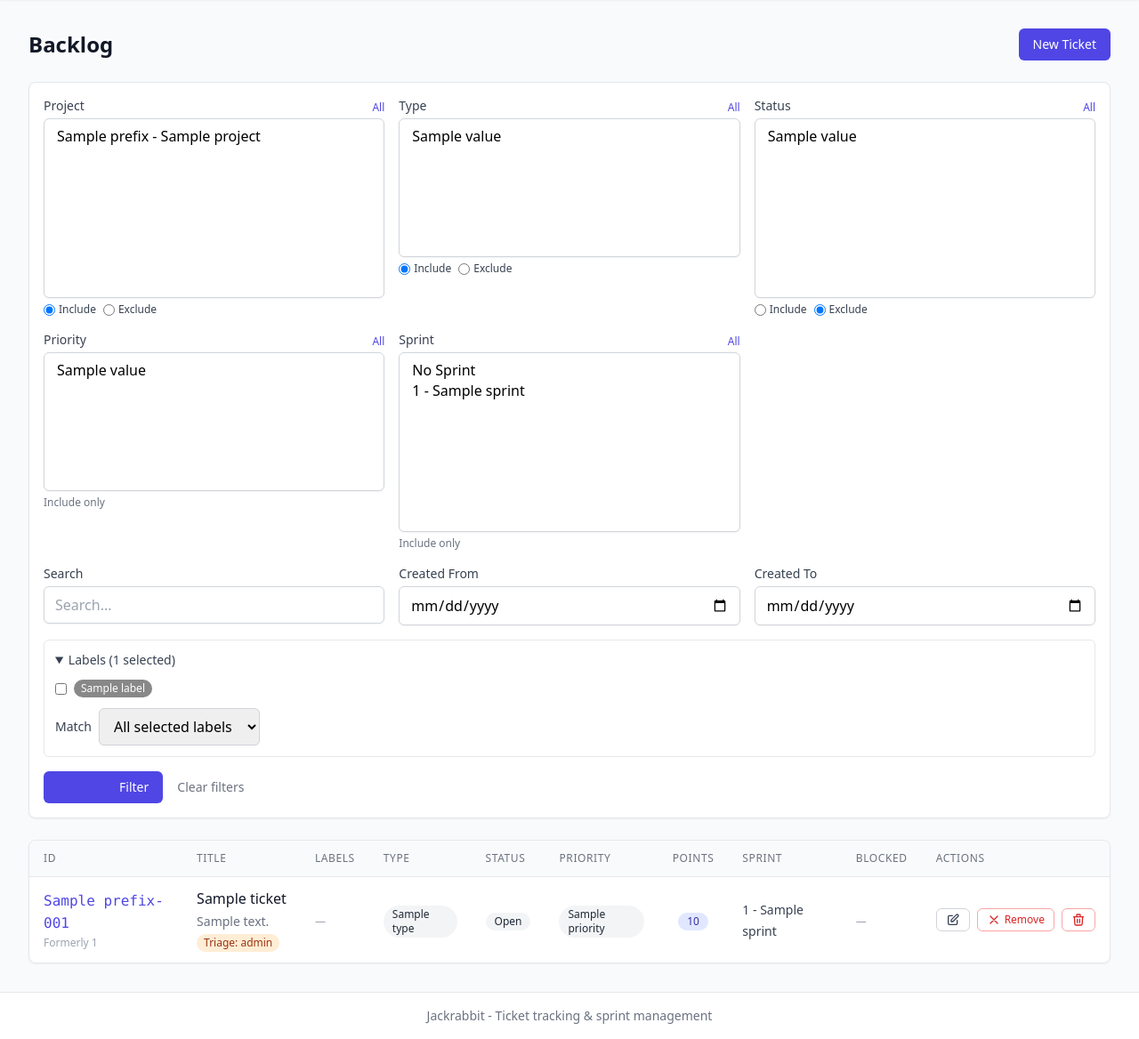
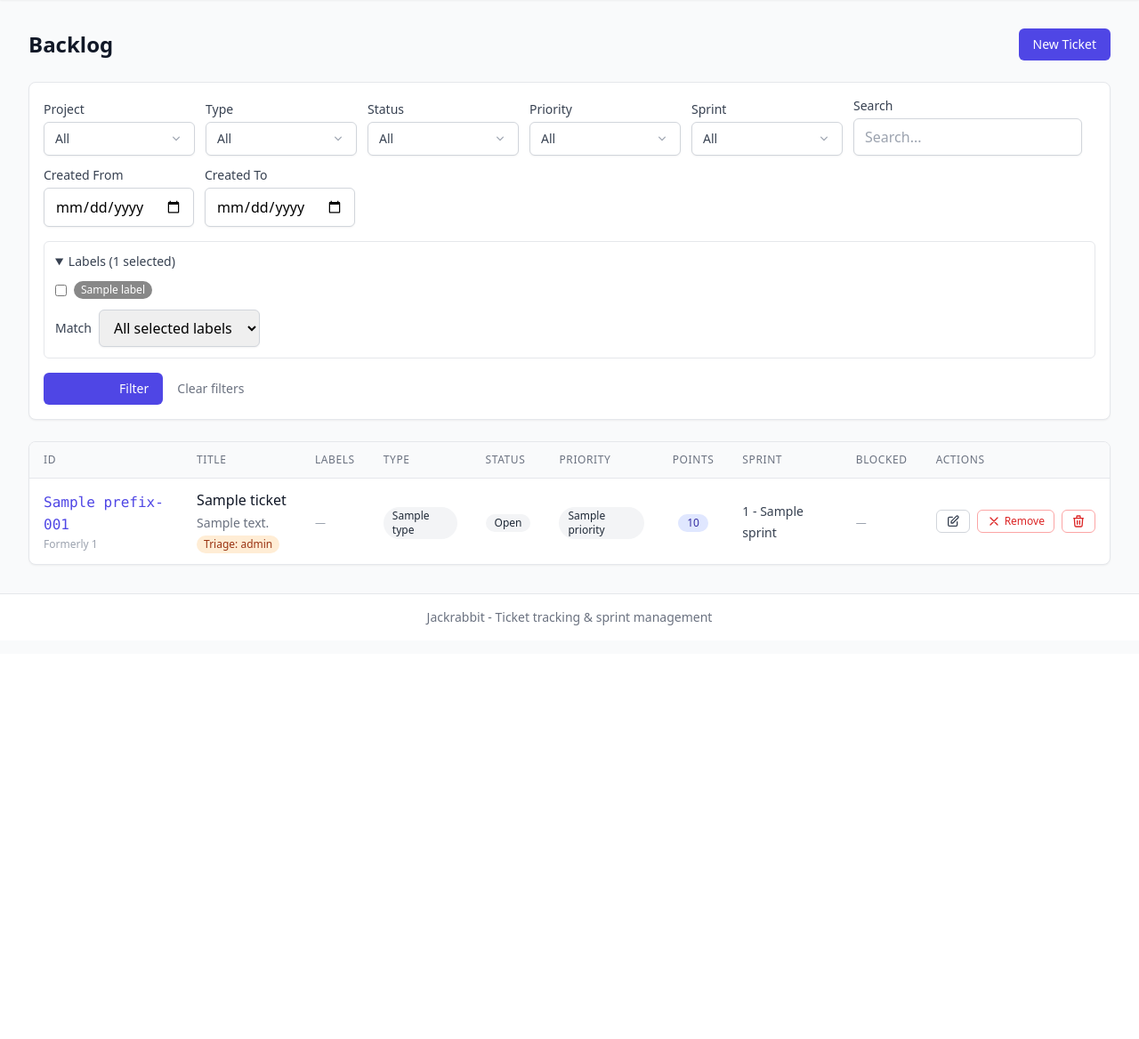
Before and after one commit to timwalsh41/jackrabbit, a Python web app: template jackrabbit/templates/backlog.html in a window 1280 px wide. Shown: the part 65-1233 px from the top of the page at 89% size. After the commit the page ends 768 px from the top, so only its background shows below. Run offline with Jinja, Linux system fonts and the light colour scheme; the template is opened without the code that fills it: most values are stand-ins (such as "Sample title", 1, 10 or a date in 2020).

Commit message:
Move to multi-select elements within dropdown

```diff
--- a/jackrabbit/static/css/app.css
+++ b/jackrabbit/static/css/app.css
@@ -25,3 +25,61 @@
 #label-modal-container:empty {
   display: none;
 }
+
+/*
+ * Backlog multi-select dropdown component (jackrabbit/templates/backlog.html).
+ *
+ * Each filter is a .ms-field wrapping a trigger button (.ms-trigger) and a
+ * popover (.ms-popover). The popover toggles with visibility+pointer-events
+ * (NOT display:none) so its checked checkboxes and selected radios always
+ * participate in form submission, even while the popover is closed. This is
+ * what lets HTMX's hx-include serialize the checkboxes directly - there is no
+ * hidden <select> in the markup.
+ */
+.ms-filters-row {
+  align-items: flex-end;
+}
+.ms-field {
+  position: relative;
+  min-width: 140px;
+}
+.ms-field--wide {
+  min-width: 220px;
+}
+.ms-trigger {
+  min-width: 170px;
+}
+.ms-trigger-text {
+  display: inline-block;
+  max-width: 120px;
+  overflow: hidden;
+  text-overflow: ellipsis;
+  white-space: nowrap;
+  vertical-align: bottom;
+}
+.ms-popover {
+  position: absolute;
+  top: 100%;
+  left: 0;
+  z-index: 30;
+  /* Capped at runtime (see backlog-filter-form.js) so a tall dropdown never
+     overlaps the Filter/Labels controls that sit below the filter row; the whole
+     panel scrolls within that cap. */
+  overflow-y: auto;
+  max-height: 240px;
+  visibility: hidden;
+  opacity: 0;
+  pointer-events: none;
+  width: 256px;
+  background-color: #ffffff;
+  border: 1px solid #e5e7eb;
+  border-radius: 0.375rem;
+  box-shadow: 0 10px 15px -3px rgba(0, 0, 0, 0.1),
+    0 4px 6px -4px rgba(0, 0, 0, 0.1);
+  transition: opacity 0.1s ease;
+}
+.ms-popover.ms-open {
+  visibility: visible;
+  opacity: 1;
+  pointer-events: auto;
+}
--- a/jackrabbit/templates/backlog.html
+++ b/jackrabbit/templates/backlog.html
@@ -14,132 +14,125 @@
     <!-- Filter Controls -->
     <div class="bg-white border border-gray-200 rounded-lg shadow-sm p-4">
         <form id="backlog-filter-form" hx-get="{{ backlog_url }}" hx-target="#tickets-table-body" hx-swap="innerHTML" hx-indicator="#filter-indicator" hx-push-url="true" class="space-y-4">
-            <!-- Multi-select filters. Project/Type/Status carry an include/exclude
-                 radio; Priority/Sprint are include-only. A bare "All" button selects
-                 every option in its dropdown. Single-value query params (project_id,
-                 status, ...) still work for backward compatibility; the project "Tickets"
-                 link lands on /backlog?project_id={id}. -->
-            <div class="grid grid-cols-1 sm:grid-cols-2 lg:grid-cols-3 gap-4">
-                <div>
-                    <div class="flex items-center justify-between">
-                        <label for="project_ids" class="block text-sm font-medium text-gray-700 mb-1">Project</label>
-                        <button type="button" data-target="project_ids" class="all-btn text-xs text-indigo-600 hover:text-indigo-900">All</button>
+            {% macro ms_multiselect(field, label, mode_field) %}
+            {# mode_field is "project_filter_mode"/"type_filter_mode"/"status_filter_mode"
+               for the include/exclude radios inside the popover, or "" for the
+               include-only fields (Priority/Sprint). Options are rendered by the
+               caller (a {% call %} block) so each field can iterate its own set. #}
+            <div class="ms-field relative" data-ms-field="{{ field }}">
+                <label for="ms-trigger-{{ field }}" class="block text-sm font-medium text-gray-700 mb-1">{{ label }}</label>
+                <button type="button" id="ms-trigger-{{ field }}" data-ms-trigger data-ms-field="{{ field }}"
+                    aria-haspopup="true" aria-expanded="false" aria-controls="ms-popover-{{ field }}"
+                    class="ms-trigger flex items-center justify-between px-3 py-2 text-sm text-gray-700 bg-white border border-gray-300 rounded-md shadow-sm focus:outline-none focus:ring-2 focus:ring-indigo-500">
+                    <span class="ms-trigger-text">All</span>
+                    <svg class="ml-2 h-4 w-4 text-gray-400 shrink-0" xmlns="http://www.w3.org/2000/svg" viewBox="0 0 20 20" fill="currentColor" aria-hidden="true"><path fill-rule="evenodd" d="M5.23 7.21a.75.75 0 011.06 0L10 10.94l3.71-3.73a.75.75 0 111.06 1.06l-4.24 4.24a.75.75 0 01-1.06 0L5.23 8.27a.75.75 0 010-1.06z" clip-rule="evenodd"/></svg>
+                </button>
+                <div id="ms-popover-{{ field }}" data-ms-popover data-ms-field="{{ field }}"
+                    class="ms-popover absolute mt-1 z-50 bg-white border border-gray-200 rounded-md shadow-lg">
+                    <div class="p-2">
+                        <label class="flex items-center gap-2 py-1 text-sm text-gray-700 cursor-pointer">
+                            <input type="checkbox" data-ms-select-all
+                                class="rounded border-gray-300 text-indigo-600 focus:ring-indigo-500"
+                                aria-label="Select all {{ label|lower }}">
+                            <span>Select all</span>
+                        </label>
+                        <div class="ms-options border-t border-gray-200 mt-1 pt-1">
+                            {{ caller() }}
                         </div>
-                    <select multiple id="project_ids" name="project_ids" size="8"
-                        class="w-full px-3 py-2 border border-gray-300 rounded-md shadow-sm focus:outline-none focus:ring-indigo-500 focus:border-indigo-500">
-                        {% for project in projects %}
-                        <option value="{{ project.id }}" {% if project.id in current_filters.project_ids %}selected{% endif %}>
-                            {{ project.prefix }} - {{ project.name }}
-                        </option>
-                        {% endfor %}
-                    </select>
-                    <div class="flex items-center gap-2 mt-1">
+                        {% if mode_field %}
+                        <div class="border-t border-gray-200 mt-2 pt-2">
+                            <div class="text-xs text-gray-500 mb-1">Match</div>
                             <label class="flex items-center gap-1 text-xs text-gray-700">
-                            <input type="radio" name="project_filter_mode" value="include" {% if current_filters.project_filter_mode != "exclude" %}checked{% endif %}>
+                                <input type="radio" name="{{ mode_field }}" value="include" {% if current_filters[mode_field] != "exclude" %}checked{% endif %}>
                                 Include
                             </label>
                             <label class="flex items-center gap-1 text-xs text-gray-700">
-                            <input type="radio" name="project_filter_mode" value="exclude" {% if current_filters.project_filter_mode == "exclude" %}checked{% endif %}>
+                                <input type="radio" name="{{ mode_field }}" value="exclude" {% if current_filters[mode_field] == "exclude" %}checked{% endif %}>
                                 Exclude
                             </label>
                         </div>
-                </div>
-                <div>
-                    <div class="flex items-center justify-between">
-                        <label for="types" class="block text-sm font-medium text-gray-700 mb-1">Type</label>
-                        <button type="button" data-target="types" class="all-btn text-xs text-indigo-600 hover:text-indigo-900">All</button>
-                    </div>
-                    <select multiple id="types" name="types" size="6"
-                        class="w-full px-3 py-2 border border-gray-300 rounded-md shadow-sm focus:outline-none focus:ring-indigo-500 focus:border-indigo-500">
-                        {% for t in TicketType %}
-                        <option value="{{ t.value }}" {% if t in current_filters.types %}selected{% endif %}>
-                            {{ t.value }}
-                        </option>
-                        {% endfor %}
-                    </select>
-                    <div class="flex items-center gap-2 mt-1">
-                        <label class="flex items-center gap-1 text-xs text-gray-700">
-                            <input type="radio" name="type_filter_mode" value="include" {% if current_filters.type_filter_mode != "exclude" %}checked{% endif %}>
-                            Include
-                        </label>
-                        <label class="flex items-center gap-1 text-xs text-gray-700">
-                            <input type="radio" name="type_filter_mode" value="exclude" {% if current_filters.type_filter_mode == "exclude" %}checked{% endif %}>
-                            Exclude
-                        </label>
+                        {% else %}
+                        <div class="border-t border-gray-200 mt-2 pt-2 text-xs text-gray-500">Include only</div>
+                        {% endif %}
                     </div>
                 </div>
-                <div>
-                    <div class="flex items-center justify-between">
-                        <label for="statuses" class="block text-sm font-medium text-gray-700 mb-1">Status</label>
-                        <button type="button" data-target="statuses" class="all-btn text-xs text-indigo-600 hover:text-indigo-900">All</button>
             </div>
-                    <select multiple id="statuses" name="statuses" size="8"
-                        class="w-full px-3 py-2 border border-gray-300 rounded-md shadow-sm focus:outline-none focus:ring-indigo-500 focus:border-indigo-500">
+            {% endmacro %}
+
+            <!-- Multi-select dropdowns. Project/Type/Status offer Include/Exclude
+                 radios inside the popover; Priority/Sprint are include-only. The
+                 "Select all" checkbox and the radios live inside the popover, so
+                 each filter stays a single compact trigger on the form's line.
+                 The visible checkboxes are the form controls (serialized by HTMX's
+                 hx-include), so there is no <select> in the markup. Single-value
+                 query params (project_id, status, ...) still work for backward
+                 compatibility; the project "Tickets" link lands on
+                 /backlog?project_id={id} and pre-checks the matching option. -->
+            <div class="ms-filters-row flex flex-wrap gap-3">
+                {% call ms_multiselect("project_ids", "Project", "project_filter_mode") %}
+                    {% for project in projects %}
+                    <label class="flex items-center gap-2 py-1 text-sm text-gray-700 cursor-pointer">
+                        <input type="checkbox" name="project_ids" value="{{ project.id }}" {% if project.id in current_filters.project_ids %}checked{% endif %} data-ms-option
+                            class="rounded border-gray-300 text-indigo-600 focus:ring-indigo-500">
+                        <span>{{ project.prefix }} - {{ project.name }}</span>
+                    </label>
+                    {% endfor %}
+                {% endcall %}
+                {% call ms_multiselect("types", "Type", "type_filter_mode") %}
+                    {% for t in TicketType %}
+                    <label class="flex items-center gap-2 py-1 text-sm text-gray-700 cursor-pointer">
+                        <input type="checkbox" name="types" value="{{ t.value }}" {% if t in current_filters.types %}checked{% endif %} data-ms-option
+                            class="rounded border-gray-300 text-indigo-600 focus:ring-indigo-500">
+                        <span>{{ t.value }}</span>
+                    </label>
+                    {% endfor %}
+                {% endcall %}
+                {% call ms_multiselect("statuses", "Status", "status_filter_mode") %}
                     {% for s in TicketStatus %}
-                        <option value="{{ s.value }}" {% if s in current_filters.statuses %}selected{% endif %}>
-                            {{ s.value }}
-                        </option>
+                    <label class="flex items-center gap-2 py-1 text-sm text-gray-700 cursor-pointer">
+                        <input type="checkbox" name="statuses" value="{{ s.value }}" {% if s in current_filters.statuses %}checked{% endif %} data-ms-option
+                            class="rounded border-gray-300 text-indigo-600 focus:ring-indigo-500">
+                        <span>{{ s.value }}</span>
+                    </label>
                     {% endfor %}
-                    </select>
-                    <div class="flex items-center gap-2 mt-1">
-                        <label class="flex items-center gap-1 text-xs text-gray-700">
-                            <input type="radio" name="status_filter_mode" value="include" {% if current_filters.status_filter_mode != "exclude" %}checked{% endif %}>
-                            Include
+                {% endcall %}
+                {% call ms_multiselect("priorities", "Priority", "") %}
+                    {% for p in Priority %}
+                    <label class="flex items-center gap-2 py-1 text-sm text-gray-700 cursor-pointer">
+                        <input type="checkbox" name="priorities" value="{{ p.value }}" {% if p in current_filters.priorities %}checked{% endif %} data-ms-option
+                            class="rounded border-gray-300 text-indigo-600 focus:ring-indigo-500">
+                        <span>{{ p.value }}</span>
                     </label>
-                        <label class="flex items-center gap-1 text-xs text-gray-700">
-                            <input type="radio" name="status_filter_mode" value="exclude" {% if current_filters.status_filter_mode == "exclude" %}checked{% endif %}>
-                            Exclude
+                    {% endfor %}
+                {% endcall %}
+                {% call ms_multiselect("sprint_ids", "Sprint", "") %}
+                    <label class="flex items-center gap-2 py-1 text-sm text-gray-700 cursor-pointer">
+                        <input type="checkbox" name="sprint_ids" value="0" {% if 0 in current_filters.sprint_ids %}checked{% endif %} data-ms-option
+                            class="rounded border-gray-300 text-indigo-600 focus:ring-indigo-500">
+                        <span>No Sprint</span>
                     </label>
-                    </div>
-                </div>
-                <div>
-                    <div class="flex items-center justify-between">
-                        <label for="priorities" class="block text-sm font-medium text-gray-700 mb-1">Priority</label>
-                        <button type="button" data-target="priorities" class="all-btn text-xs text-indigo-600 hover:text-indigo-900">All</button>
-                    </div>
-                    <select multiple id="priorities" name="priorities" size="6"
-                        class="w-full px-3 py-2 border border-gray-300 rounded-md shadow-sm focus:outline-none focus:ring-indigo-500 focus:border-indigo-500">
-                        {% for p in Priority %}
-                        <option value="{{ p.value }}" {% if p in current_filters.priorities %}selected{% endif %}>
-                            {{ p.value }}
-                        </option>
+                    {% for sprint in sprints %}
+                    <label class="flex items-center gap-2 py-1 text-sm text-gray-700 cursor-pointer">
+                        <input type="checkbox" name="sprint_ids" value="{{ sprint.id }}" {% if sprint.id in current_filters.sprint_ids %}checked{% endif %} data-ms-option
+                            class="rounded border-gray-300 text-indigo-600 focus:ring-indigo-500">
+                        <span>{{ sprint.number }} - {{ sprint.name }}</span>
+                    </label>
                     {% endfor %}
-                    </select>
-                    <div class="mt-1 text-xs text-gray-500">Include only</div>
-                </div>
-                <div>
-                    <div class="flex items-center justify-between">
-                        <label for="sprint_ids" class="block text-sm font-medium text-gray-700 mb-1">Sprint</label>
-                        <button type="button" data-target="sprint_ids" class="all-btn text-xs text-indigo-600 hover:text-indigo-900">All</button>
-                    </div>
-                    <select multiple id="sprint_ids" name="sprint_ids" size="8"
-                        class="w-full px-3 py-2 border border-gray-300 rounded-md shadow-sm focus:outline-none focus:ring-indigo-500 focus:border-indigo-500">
-                        <option value="0" {% if 0 in current_filters.sprint_ids %}selected{% endif %}>No Sprint</option>
-                        {% for sprint in sprints %}
-                        <option value="{{ sprint.id }}" {% if sprint.id in current_filters.sprint_ids %}selected{% endif %}>
-                            {{ sprint.number }} - {{ sprint.name }}
-                        </option>
-                        {% endfor %}
-                    </select>
-                    <div class="mt-1 text-xs text-gray-500">Include only</div>
-                </div>
-            </div>
-            <!-- Search + created-date bounds -->
-            <div class="grid grid-cols-1 sm:grid-cols-3 gap-4">
-                <div>
+                {% endcall %}
+                <div class="ms-field ms-field--wide flex flex-col">
                     <label for="q" class="block text-sm font-medium text-gray-700 mb-1">Search</label>
                     <input type="text" name="q" id="q"
                         value="{{ current_filters.q or '' }}"
                         placeholder="Search..."
                         class="w-full px-3 py-2 border border-gray-300 rounded-md shadow-sm focus:outline-none focus:ring-indigo-500 focus:border-indigo-500">
                 </div>
-                <div>
+                <div class="ms-field flex flex-col">
                     <label for="created_after" class="block text-sm font-medium text-gray-700 mb-1">Created From</label>
                     <input type="date" name="created_after" id="created_after"
                         value="{{ current_filters.created_after.isoformat() if current_filters.created_after else '' }}"
                         class="w-full px-3 py-2 border border-gray-300 rounded-md shadow-sm focus:outline-none focus:ring-indigo-500 focus:border-indigo-500">
                 </div>
-                <div>
+                <div class="ms-field flex flex-col">
                     <label for="created_before" class="block text-sm font-medium text-gray-700 mb-1">Created To</label>
                     <input type="date" name="created_before" id="created_before"
                         value="{{ current_filters.created_before.isoformat() if current_filters.created_before else '' }}"
@@ -177,7 +170,7 @@
                     </div>
                 </div>
             </details>
-            <div class="flex items-center gap-4">
+            <div id="backlog-submit-row" class="flex items-center gap-4">
                 <button type="submit" class="btn btn-primary">
                     <span class="htmx-indicator" id="filter-indicator">Applying...</span>
                     <span class="htmx-request:hidden">Filter</span>
```
Also changed, not shown: jackrabbit/static/js/backlog-filter-form.js (+212 -31 lines), tests/e2e/test_backlog_filters.py (+140 -28 lines), tests/integration/test_backlog_web.py (+15 -8 lines), jackrabbit/static/css/tailwind.css. Lines whose indentation alone changed are shown as unchanged.
